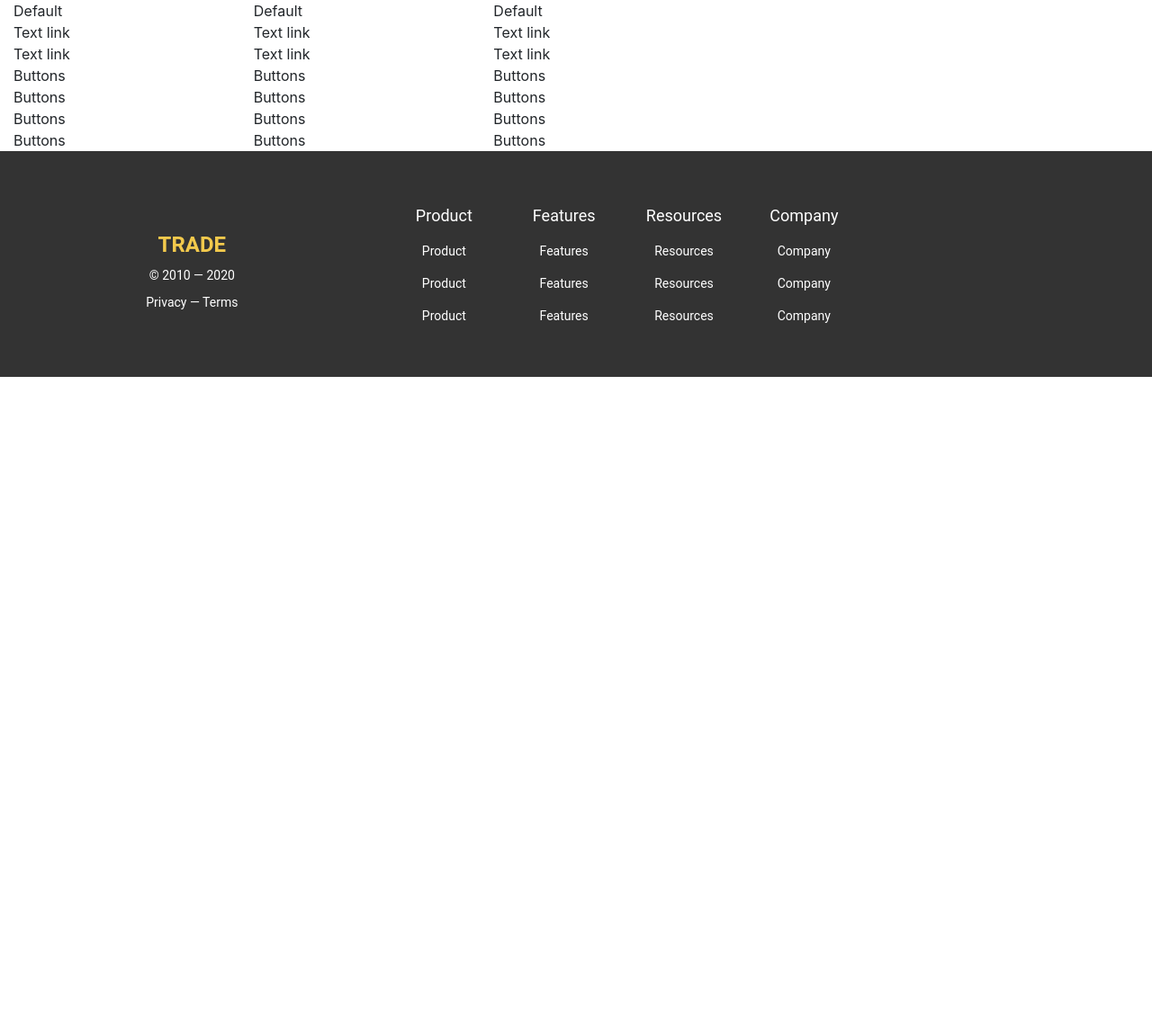
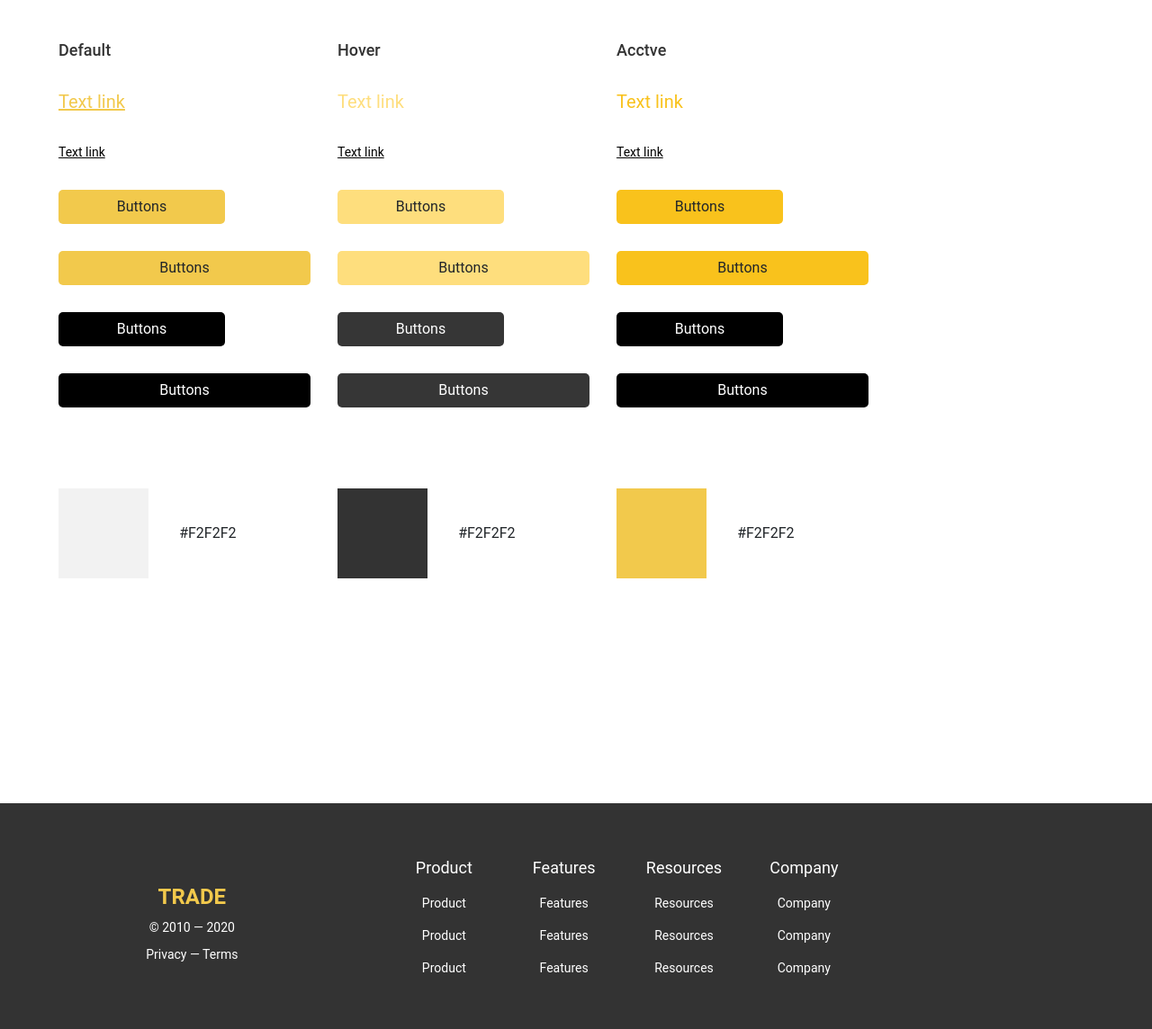
Before and after one commit to nakiamegit/dev.bx, a PHP site: page /UIstyle.php in a window 1280 px wide. Shown: the whole page at 90% size. Before the commit the page ends 419 px from the top, so only its background shows below. Run offline with PHP 8.4, Linux system fonts and the light colour scheme; some libraries are stand-ins or nearby versions.

Commit message:
Задание 7

```diff
--- a/Lesson_7/UIstyle.php
+++ b/Lesson_7/UIstyle.php
@@ -18,35 +18,109 @@
 
 		<div class="UI_style">
 			<div class="container-fluid">
-
 				<div class="row">
 					<div class="col">
-						<div class="UI_style_name_d">Default</div>
-						<div class="UI_color_text_link_d">Text link</div>
-						<div class="UI_text_link_d">Text link</div>
-						<div class="UI_y_button_min_d">Buttons</div>
-						<div class="UI_y_button_max_d">Buttons</div>
-						<div class="UI_b_button_min_d">Buttons</div>
-						<div class="UI_b_button_max_d">Buttons</div>
+						<div class="UI_style_name_d">
+							<span>Default</span>
+						</div>
+						<div class="UI_color_text_link_d">
+							<a href="">Text link</a>
+						</div>
+						<div class="UI_text_link_d">
+							<a href="">Text link</a>
+						</div>
+						<div class="UI_y_button_min_d">
+							<button class="btn">Buttons</button>
+						</div>
+						<div class="UI_y_button_max_d">
+							<button class="btn">Buttons</button>
+						</div>
+						<div class="UI_b_button_min_d">
+							<button class="btn">Buttons</button>
+						</div>
+						<div class="UI_b_button_max_d">
+							<button class="btn">Buttons</button>
+						</div>
+						<div class="UI_rect_d">
+							<div class="row">
+								<div class="col-2">
+									<img src="./css/Rectangle-1.png" alt="">
+								</div>
+								<div class="col-10 text-center justify-content-center align-self-center">
+									<span >#F2F2F2</span>
+								</div>
+							</div>
+						</div>
 					</div>
+
 					<div class="col">
-						<div class="UI_style_name_h">Default</div>
-						<div class="UI_color_text_link_h">Text link</div>
-						<div class="UI_text_link_h">Text link</div>
-						<div class="UI_y_button_min_h">Buttons</div>
-						<div class="UI_y_button_max_h">Buttons</div>
-						<div class="UI_b_button_min_h">Buttons</div>
-						<div class="UI_b_button_max_h">Buttons</div>
+						<div class="UI_style_name_h">
+							<span>Hover</span>
+						</div>
+						<div class="UI_color_text_link_h">
+							<a href="">Text link</a>
+						</div>
+						<div class="UI_text_link_h">
+							<a href="">Text link</a>
+						</div>
+						<div class="UI_y_button_min_h">
+							<button class="btn">Buttons</button>
+						</div>
+						<div class="UI_y_button_max_h">
+							<button class="btn">Buttons</button>
+						</div>
+						<div class="UI_b_button_min_h">
+							<button class="btn">Buttons</button>
+						</div>
+						<div class="UI_b_button_max_h">
+							<button class="btn">Buttons</button>
+						</div>
+						<div class="UI_rect_h">
+							<div class="row">
+								<div class="col-2">
+									<img src="./css/Rectangle-2.png" alt="">
+								</div>
+								<div class="col-10 text-center justify-content-center align-self-center">
+									<span >#F2F2F2</span>
+								</div>
+							</div>
+						</div>
 					</div>
+
 					<div class="col">
-						<div class="UI_style_name_a">Default</div>
-						<div class="UI_color_text_link_a">Text link</div>
-						<div class="UI_text_link_a">Text link</div>
-						<div class="UI_y_button_min_a">Buttons</div>
-						<div class="UI_y_button_max_a">Buttons</div>
-						<div class="UI_b_button_min_a">Buttons</div>
-						<div class="UI_b_button_max_a">Buttons</div>
+						<div class="UI_style_name_a">
+							<span>Acctve</span>
+						</div>
+						<div class="UI_color_text_link_a">
+							<a href="">Text link</a>
+						</div>
+						<div class="UI_text_link_a">
+							<a href="">Text link</a>
+						</div>
+						<div class="UI_y_button_min_a">
+							<button class="btn">Buttons</button>
+						</div>
+						<div class="UI_y_button_max_a">
+							<button class="btn">Buttons</button>
+						</div>
+						<div class="UI_b_button_min_a">
+							<button class="btn">Buttons</button>
+						</div>
+						<div class="UI_b_button_max_a">
+							<button class="btn">Buttons</button>
+						</div>
+						<div class="UI_rect_a">
+							<div class="row">
+								<div class="col-2">
+									<img src="./css/Rectangle-3.png" alt="">
+								</div>
+								<div class="col-10 text-center justify-content-center align-self-center">
+									<span >#F2F2F2</span>
+								</div>
+							</div>
+						</div>
 					</div>
+
 					<div class="col"></div>
 					<div class="col-2"></div>
 				</div>
--- a/Lesson_7/css/style.css
+++ b/Lesson_7/css/style.css
@@ -288,3 +288,159 @@ footer {
 	margin: 25px 0;
 }
 /*!****************************** UI-стили ******************************!*/
+.UI_style {
+	font-family: Roboto;
+	font-style: normal;
+	padding-top: 15px;
+	padding-left: 50px;
+	padding-right: 50px;
+	padding-bottom: 250px;
+}
+.UI_style .col div{
+	padding-top: 30px;
+}
+/*!**** UI-стили (1 столбец)***!*/
+.UI_color_text_link_d a{
+	font-weight: normal;
+	font-size: 20px;
+	line-height: 28px;
+	text-decoration-line: underline;
+	color: #F2C94C;
+}
+.UI_text_link_d a{
+	font-weight: normal;
+	font-size: 14px;
+	line-height: 19px;
+	text-decoration-line: underline;
+	color: #000000;
+}
+.UI_y_button_min_d button {
+	background: #F2C94C;
+	border-radius: 5px;
+	width: 185px;
+}
+.UI_y_button_max_d button {
+	background: #F2C94C;
+	border-radius: 5px;
+	width: 280px;
+}
+.UI_b_button_min_d button {
+	background: #000000;
+	border-radius: 5px;
+	color: #fff;
+	width: 185px;
+}
+.UI_b_button_max_d button {
+	background: #000000;
+	border-radius: 5px;
+	color: #fff;
+	width: 280px;
+}
+.UI_style_name_d span {
+	font-family: Roboto;
+	font-style: normal;
+	font-weight: 500;
+	font-size: 18px;
+	line-height: 21px;
+	align-items: center;
+	text-align: center;
+	color: #333333;
+}
+.UI_rect_d .col span {
+	font-size: 14px;
+	line-height: 19px;
+}
+/*!**** UI-стили (2 столбец)***!*/
+.UI_color_text_link_h a{
+	font-weight: normal;
+	font-size: 20px;
+	line-height: 28px;
+	text-decoration: none;
+	color: #FEDE7D;
+}
+.UI_text_link_h a{
+	font-weight: normal;
+	font-size: 14px;
+	line-height: 19px;
+	text-decoration-line: underline;
+	color: #000000;
+}
+.UI_y_button_min_h button {
+	background: #FEDE7D;
+	border-radius: 5px;
+	width: 185px;
+}
+.UI_y_button_max_h button {
+	background: #FEDE7D;
+	border-radius: 5px;
+	width: 280px;
+}
+.UI_b_button_min_h button {
+	background: #363636;
+	border-radius: 5px;
+	color: #fff;
+	width: 185px;
+}
+.UI_b_button_max_h button {
+	background: #363636;
+	border-radius: 5px;
+	color: #fff;
+	width: 280px;
+}
+.UI_style_name_h span {
+	font-family: Roboto;
+	font-style: normal;
+	font-weight: 500;
+	font-size: 18px;
+	line-height: 21px;
+	align-items: center;
+	text-align: center;
+	color: #333333;
+}
+/*!**** UI-стили (3 столбец)***!*/
+.UI_color_text_link_a a{
+	font-weight: normal;
+	font-size: 20px;
+	line-height: 28px;
+	text-decoration: none;
+	color: #F9C21C;
+}
+.UI_text_link_a a{
+	font-weight: normal;
+	font-size: 14px;
+	line-height: 19px;
+	text-decoration-line: underline;
+	color: #000000;
+}
+.UI_y_button_min_a button {
+	background: #F9C21C;
+	border-radius: 5px;
+	width: 185px;
+}
+.UI_y_button_max_a button {
+	background: #F9C21C;
+	border-radius: 5px;
+	width: 280px;
+}
+.UI_b_button_min_a button {
+	background: #000000;
+	border-radius: 5px;
+	color: #fff;
+	width: 185px;
+}
+.UI_b_button_max_a button {
+	background: #000000;
+	border-radius: 5px;
+	color: #fff;
+	width: 280px;
+}
+.UI_style_name_a span {
+	font-family: Roboto;
+	font-style: normal;
+	font-weight: 500;
+	font-size: 18px;
+	line-height: 21px;
+	align-items: center;
+	text-align: center;
+	color: #333333;
+}
```
Also changed, not shown: Lesson_7/css/Avito-drk.png (added), Lesson_7/css/Bitrix24-drk.png (added), Lesson_7/css/Facebook-drk.png (added), Lesson_7/css/Instagramm-drk.png (added), Lesson_7/css/Rectangle-1.png (added), Lesson_7/css/Rectangle-2.png (added), Lesson_7/css/Rectangle-3.png (added), Lesson_7/css/Twitter-drk.png (added), Lesson_7/css/VK-drk.png (added).
